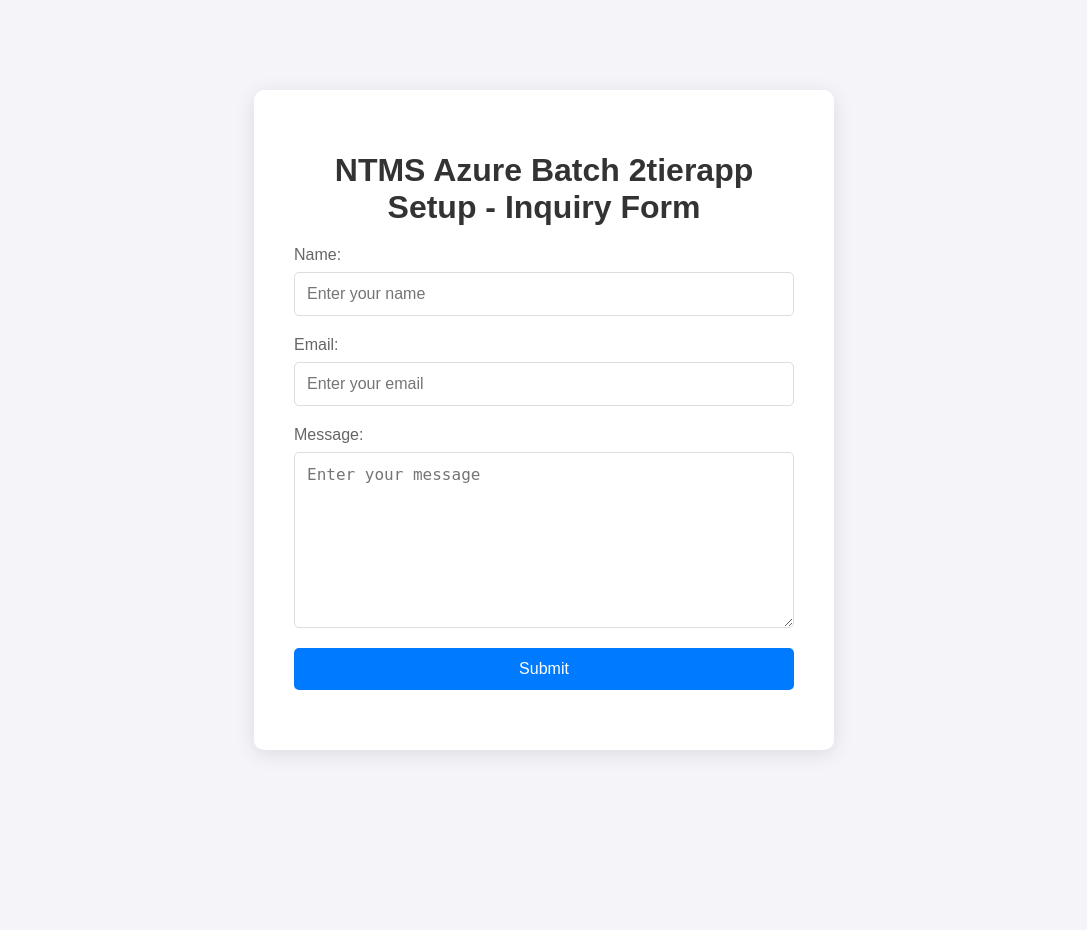
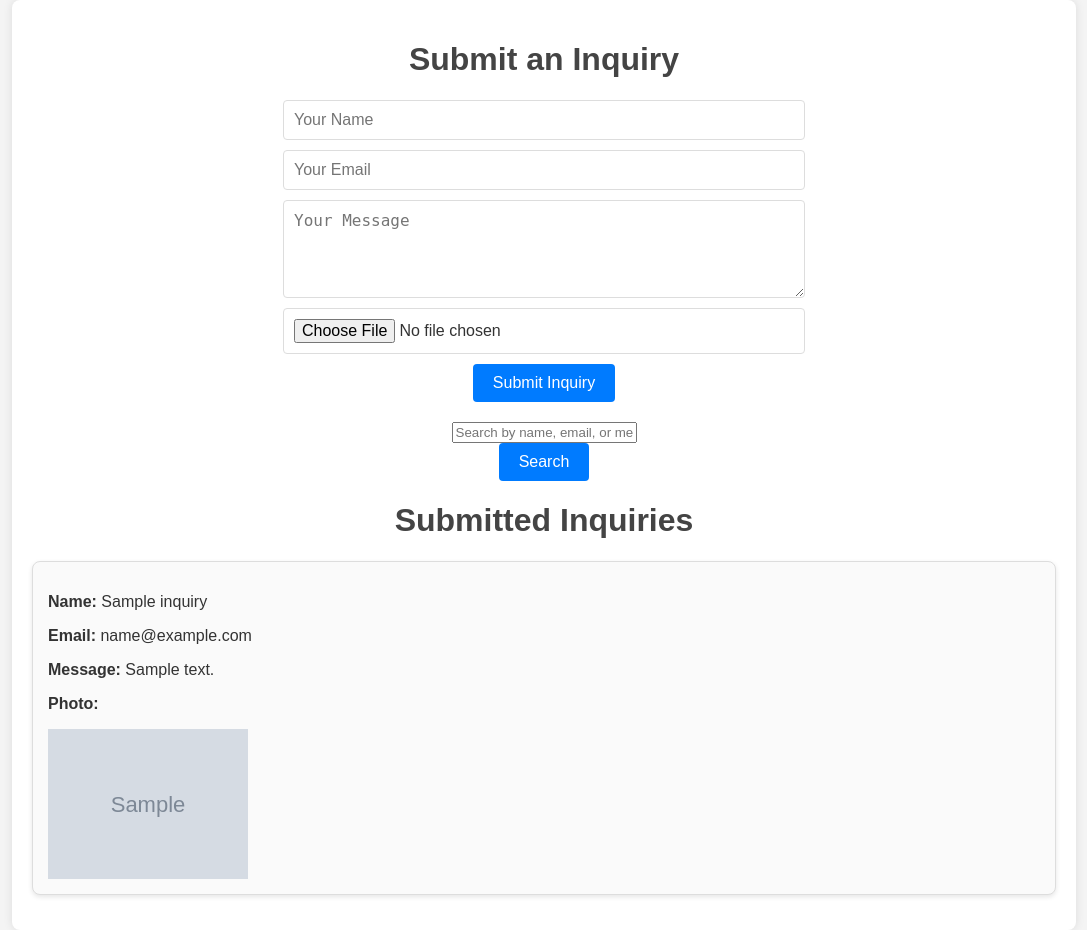
Before and after one commit to sanjayntms/paas-2-tierapp, a PHP site: page / in a window 1280 px wide. Shown: the whole page, without its empty margins (96-1183 px from the left). Before the commit the page ends 754 px from the top, so only its background shows below. Run offline with PHP 8.4, Linux system fonts and the light colour scheme; tables that the repository leaves empty or names only in its code hold one stand-in row (values such as "Sample post"); grey boxes marked "Sample" are stand-in pictures; some libraries are stand-ins or nearby versions.

Commit message:
Update index.php

```diff
--- a/index.php
+++ b/index.php
@@ -1,119 +1,180 @@
+<?php
+include 'db.php'; // Include your database connection
+$sasToken = "?sp=racwdl&st=2024-08-15T08:02:29Z&se=2024-08-16T16:02:29Z&spr=https&sv=2022-11-02&sr=c&sig=u0FWwZeTmdNXZ5eQ%2B4bLIA85YOdbbQIvlphup8EY03E%3D";
+ use MicrosoftAzure\Storage\Blob\BlobRestProxy;
+// Handle form submission
+if ($_SERVER['REQUEST_METHOD'] === 'POST' && isset($_POST['submit_inquiry'])) {
+    // Inquiry form data
+    $name = $_POST['name'];
+    $email = $_POST['email'];
+    $message = $_POST['message'];
+    $photoUrl = null;
+
+    // Upload photo if present
+    if (isset($_FILES['photo']) && $_FILES['photo']['error'] === UPLOAD_ERR_OK) {
+        require_once 'vendor/autoload.php'; // Include Azure Blob Storage SDK
+
+
+
+        // SAS Token and Azure Storage Account credentials
+        $sasToken = "?sp=racwdl&st=2024-08-15T08:02:29Z&se=2024-08-16T16:02:29Z&spr=https&sv=2022-11-02&sr=c&sig=u0FWwZeTmdNXZ5eQ%2B4bLIA85YOdbbQIvlphup8EY03E%3D"; // Replace with your actual SAS token
+        $containerName = "inquiry-images"; // Replace with your container name
+       // $connectionString = "DefaultEndpointsProtocol=https;AccountName=your_account_name;AccountKey=your_account_key";
+        $blobClient = BlobRestProxy::createBlobService($sasToken);
+
+        $fileTmpPath = $_FILES['photo']['tmp_name'];
+        $fileName = $_FILES['photo']['name'];
+
+        // Upload the file to Azure Blob Storage with SAS Token
+        $content = fopen($fileTmpPath, "r");
+        $blobName = $fileName;
+        try {
+            $blobClient->createBlockBlob($containerName, $blobName, $content);
+            $photoUrl = "https://ntmsphpsa.blob.core.windows.net/$containerName/$blobName$sasToken";
+        } catch (Exception $e) {
+            echo "Error uploading file: " . $e->getMessage();
+        }
+    }
+
+    // Insert the inquiry into the database
+    $stmt = $conn->prepare("INSERT INTO inquiries (name, email, message, photo) VALUES (?, ?, ?, ?)");
+    $stmt->execute([$name, $email, $message, $photoUrl]);
+
+    // Redirect to the same page to avoid resubmission on refresh
+    header("Location: index.php");
+    exit();
+}
+
+// Handle search
+$searchTerm = '';
+if (isset($_POST['search'])) {
+    $searchTerm = $_POST['search'];
+    $stmt = $conn->prepare("SELECT * FROM inquiries WHERE name LIKE ? OR email LIKE ? OR message LIKE ?");
+    $stmt->execute(["%$searchTerm%", "%$searchTerm%", "%$searchTerm%"]);
+} else {
+    $stmt = $conn->prepare("SELECT * FROM inquiries");
+    $stmt->execute();
+}
+
+$inquiries = $stmt->fetchAll(PDO::FETCH_ASSOC);
+?>
+
 <!DOCTYPE html>
 <html lang="en">
 <head>
     <meta charset="UTF-8">
     <meta name="viewport" content="width=device-width, initial-scale=1.0">
-    <title>Inquiry Form</title>
+    <title>Inquiry Form and List</title>
     <style>
         body {
-            background-color: #f4f4f9;
-            font-family: 'Arial', sans-serif;
-            color: #333;
+            font-family: Arial, sans-serif;
+            background-color: #f4f4f4;
             margin: 0;
             padding: 0;
-        }
-
-        .container {
-            display: flex;
-            justify-content: center;
-            align-items: center;
-            min-height: 100vh;
-            padding: 20px;
-        }
-
-        .form-container {
-            background-color: #fff;
-            padding: 40px;
-            border-radius: 10px;
-            box-shadow: 0 4px 20px rgba(0, 0, 0, 0.1);
-            max-width: 500px;
-            width: 100%;
-        }
-
-        .form-container h1 {
-            text-align: center;
-            font-size: 2rem;
-            margin-bottom: 20px;
             color: #333;
         }
-
-        .form-container form {
+        .container {
+            width: 80%;
+            max-width: 1200px;
+            margin: 0 auto;
+            padding: 20px;
+            background: #fff;
+            box-shadow: 0 0 10px rgba(0,0,0,0.1);
+            border-radius: 8px;
+        }
+        h1 {
+            text-align: center;
+            color: #444;
+        }
+        .form-container, .search-container {
+            margin-bottom: 20px;
+        }
+        .form-container form, .search-container form {
             display: flex;
             flex-direction: column;
+            align-items: center;
         }
-
-        .form-container label {
-            margin-bottom: 8px;
-            font-size: 1rem;
-            color: #666;
+        .form-container input, .form-container textarea {
+            padding: 10px;
+            font-size: 16px;
+            border: 1px solid #ddd;
+            border-radius: 4px;
+            width: 100%;
+            max-width: 500px;
+            margin-bottom: 10px;
         }
-
-        .form-container input, .form-container textarea {
-            padding: 12px;
-            margin-bottom: 20px;
-            border-radius: 5px;
+        .form-container button, .search-container button {
+            padding: 10px 20px;
+            font-size: 16px;
+            border: none;
+            border-radius: 4px;
+            background: #007bff;
+            color: #fff;
+            cursor: pointer;
+        }
+        .form-container button:hover, .search-container button:hover {
+            background: #0056b3;
+        }
+        .inquiry-container {
             border: 1px solid #ddd;
-            font-size: 1rem;
-            outline: none;
-            transition: border-color 0.3s ease-in-out;
+            padding: 15px;
+            margin-bottom: 15px;
+            border-radius: 8px;
+            background: #fafafa;
+            box-shadow: 0 2px 5px rgba(0,0,0,0.1);
         }
-
-        .form-container input:focus, .form-container textarea:focus {
-            border-color: #007bff;
+        .inquiry-photo {
+            max-width: 200px;
+            max-height: 200px;
+            margin-top: 10px;
+            display: block;
         }
-
-        .form-container textarea {
-            resize: vertical;
-            height: 150px;
-        }
-
-        .form-container input[type="submit"] {
-            background-color: #007bff;
-            color: #fff;
-            border: none;
-            cursor: pointer;
-            font-size: 1rem;
-            padding: 12px;
-            transition: background-color 0.3s ease-in-out;
-        }
-
-        .form-container input[type="submit"]:hover {
-            background-color: #0056b3;
-        }
-
-        /* Responsive Design */
-        @media (max-width: 600px) {
-            .form-container {
-                padding: 30px;
-            }
-
-            .form-container h1 {
-                font-size: 1.5rem;
-            }
-
-            .form-container input, .form-container textarea {
-                font-size: 0.9rem;
-            }
+        .inquiry-details {
+            margin-top: 10px;
         }
     </style>
 </head>
 <body>
-    <div class="container">
-        <div class="form-container">
-            <h1>NTMS Azure Batch 2tierapp Setup - Inquiry Form</h1>
-            <form action="submit_inquiry.php" method="post">
-                <label for="name">Name:</label>
-                <input type="text" id="name" name="name" required placeholder="Enter your name">
 
-                <label for="email">Email:</label>
-                <input type="email" id="email" name="email" required placeholder="Enter your email">
+<div class="container">
 
-                <label for="message">Message:</label>
-                <textarea id="message" name="message" required placeholder="Enter your message"></textarea>
+    <!-- Inquiry Form -->
+    <div class="form-container">
+        <h1>Submit an Inquiry</h1>
+        <form method="post" enctype="multipart/form-data">
+            <input type="text" name="name" placeholder="Your Name" required>
+            <input type="email" name="email" placeholder="Your Email" required>
+            <textarea name="message" placeholder="Your Message" rows="4" required></textarea>
+            <input type="file" name="photo">
+            <button type="submit" name="submit_inquiry">Submit Inquiry</button>
+        </form>
+    </div>
 
-                <input type="submit" value="Submit">
-            </form>
+    <!-- Search Form -->
+    <div class="search-container">
+        <form method="post">
+            <input type="text" name="search" value="<?php echo htmlspecialchars($searchTerm); ?>" placeholder="Search by name, email, or message">
+            <button type="submit">Search</button>
+        </form>
+    </div>
+
+<h1>Submitted Inquiries</h1>
+
+<?php if (empty($inquiries)): ?>
+    <p>No inquiries found.</p>
+<?php else: ?>
+    <?php foreach ($inquiries as $inquiry): ?>
+        <div class="inquiry-container">
+            <p><strong>Name:</strong> <?php echo htmlspecialchars($inquiry['name']); ?></p>
+            <p><strong>Email:</strong> <?php echo htmlspecialchars($inquiry['email']); ?></p>
+            <p><strong>Message:</strong> <?php echo htmlspecialchars($inquiry['message']); ?></p>
+
+            <?php if (!empty($inquiry['photo'])): ?>
+                <p><strong>Photo:</strong></p>
+                <img src="<?php echo htmlspecialchars($inquiry['photo']) . $sasToken; ?>" alt="Uploaded Photo" class="inquiry-photo">
+            <?php endif; ?>
         </div>
-    </div>
+    <?php endforeach; ?>
+<?php endif; ?>
 </body>
 </html>
```
